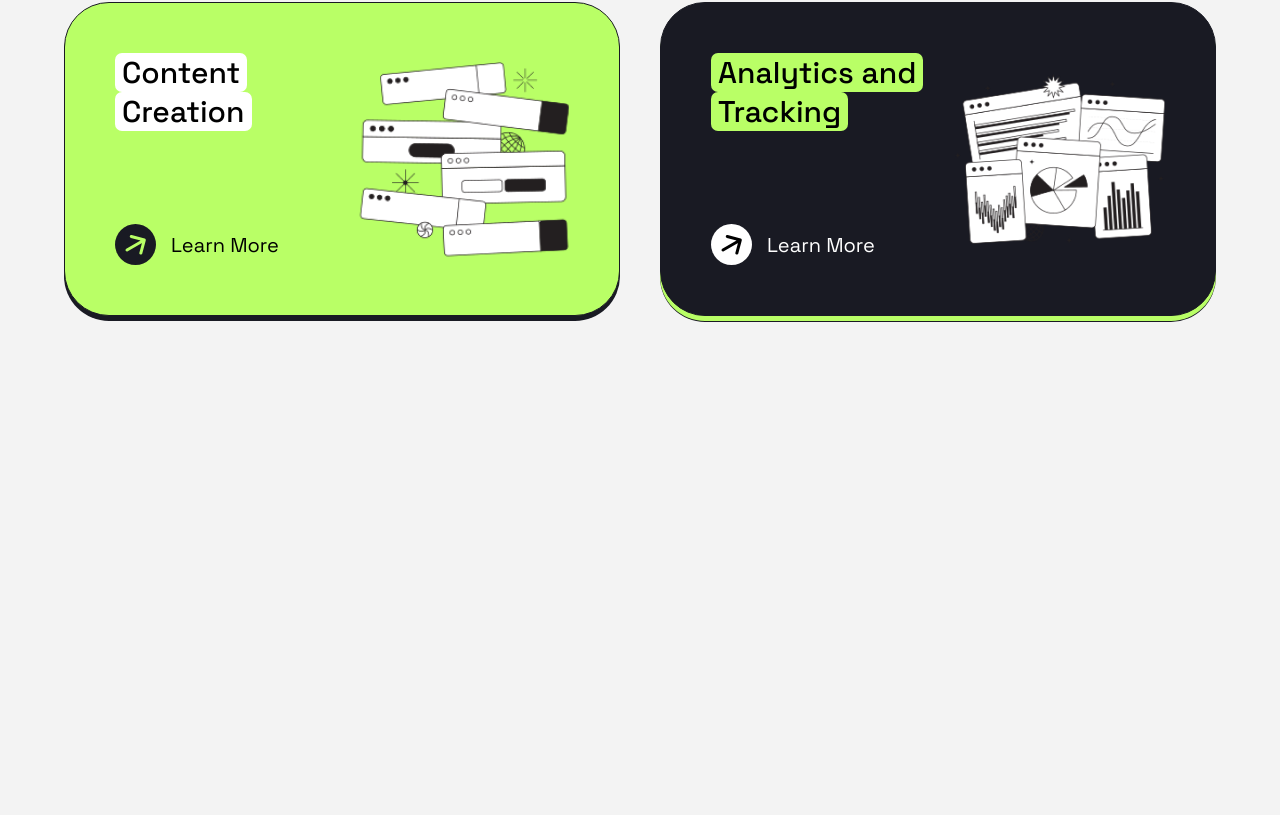
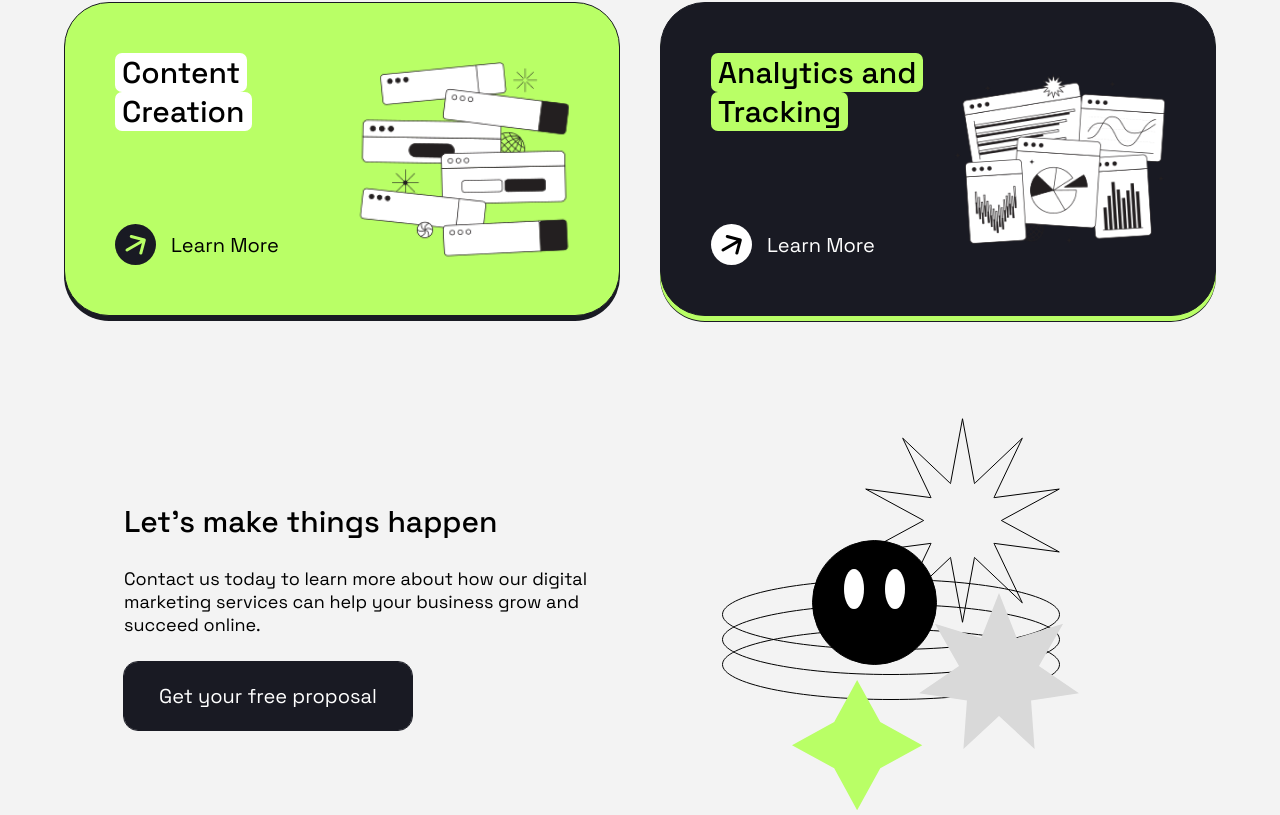
Before and after one commit to stepanCodeborne/positivus, a React (Create React App) app: page / in a window 1280 px wide. Shown: the part 1845-2660 px from the top of the page. Before the commit the page ends 2261 px from the top, so only its background shows below. Built offline with nearby package versions, Linux system fonts and the light colour scheme.

Commit message:
Implementation of Contact Offer section plus some adjustments in Button.js and IntroText.js

```diff
--- a/src/App.js
+++ b/src/App.js
@@ -1,3 +1,4 @@
+import ContactOffer from "./sections/contact-offer/ContactOffer";
 import Hero from "./sections/hero/Hero";
 import NavBar from "./sections/navbar/NavBar";
 import Services from "./sections/services/Srevices";
@@ -8,6 +9,7 @@ export default function App() {
       <NavBar />
       <Hero />
       <Services />
+      <ContactOffer />
     </>
   );
 }
--- a/src/components/button/Button.js
+++ b/src/components/button/Button.js
@@ -5,6 +5,7 @@ export default function Button({
   className = "",
   onClick,
   type = "button",
+  href = "#",
   children,
 }) {
   return (
@@ -14,7 +15,7 @@ export default function Button({
       }`}
       type={type}
     >
-      <a href="#">{children}</a>
+      <a href={href}>{children}</a>
     </button>
   );
 }
--- a/src/components/button/intro-text/IntroText.js
+++ b/src/components/intro-text/IntroText.js
@@ -3,11 +3,12 @@ import styles from "./intro-text.module.css";
 export default function IntroText({
   sectionTitle,
   descriptionMaxWidth,
+  headingBgColorClass = "brand-green",
   children,
 }) {
   return (
     <div className={styles.introText}>
-      <h2 className="heading-bg brand-green">{sectionTitle}</h2>
+      <h2 className={`heading-bg ${headingBgColorClass}`}>{sectionTitle}</h2>
       <p style={{ maxWidth: descriptionMaxWidth }}>{children}</p>
     </div>
   );
--- a/src/components/button/intro-text/intro-text.module.css
+++ b/src/components/intro-text/intro-text.module.css
@@ -2,4 +2,5 @@
   display: flex;
   align-items: start;
   gap: 2.5rem;
+  margin-bottom: 5rem;
 }
--- a/src/sections/contact-offer/ContactOffer.js
+++ b/src/sections/contact-offer/ContactOffer.js
@@ -1,10 +1,24 @@
 import styles from "./contact-offer.module.css";
 import SectionContent from "../../components/section-content/SectionContent";
+import Button from "../../components/button/Button";
 
 export default function ContactOffer() {
   return (
     <section id="contact-offer" className="section-content-container">
-      <SectionContent className={styles.content}></SectionContent>
+      <SectionContent className={styles.content}>
+        <div className={styles.left}>
+          <h3>Let’s make things happen</h3>
+          <p>
+            Contact us today to learn more about how our digital marketing
+            services can help your business grow and succeed online.
+          </p>
+          <Button isFilled={true}>Get your free proposal</Button>
+        </div>
+
+        <div className={styles.right}>
+          <img src="images/contact-offer-image.svg" alt="illustration" />
+        </div>
+      </SectionContent>
     </section>
   );
 }
--- a/src/sections/contact-offer/contact-offer.module.css
+++ b/src/sections/contact-offer/contact-offer.module.css
@@ -0,0 +1,20 @@
+.content {
+  padding-left: 3.75rem;
+  display: flex;
+  justify-content: space-between;
+  align-items: center;
+}
+
+.left {
+  max-width: 500px;
+  display: flex;
+  flex-direction: column;
+  align-items: start;
+  gap: 1.625rem;
+}
+
+.right img {
+  width: 30.875rem;
+  height: 24.625rem;
+  object-fit: cover;
+}
--- a/src/sections/services/Srevices.js
+++ b/src/sections/services/Srevices.js
@@ -1,4 +1,4 @@
-import IntroText from "../../components/button/intro-text/IntroText";
+import IntroText from "../../components/intro-text/IntroText";
 import SectionContent from "../../components/section-content/SectionContent";
 import Service from "../../components/service/Service";
 import styles from "./services.module.css";
--- a/src/sections/services/services.module.css
+++ b/src/sections/services/services.module.css
@@ -4,7 +4,6 @@
 
 .services {
   width: 100%;
-  margin-top: 5rem;
   display: flex;
   align-items: center;
   flex-wrap: wrap;
```
Also changed, not shown: public/images/contact-offer-image.svg (added).
